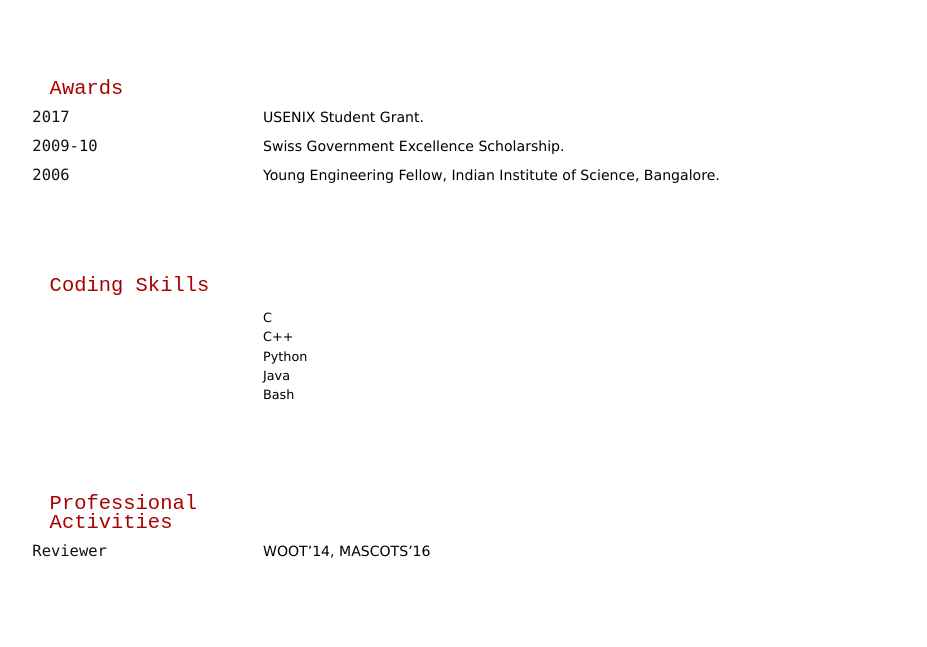
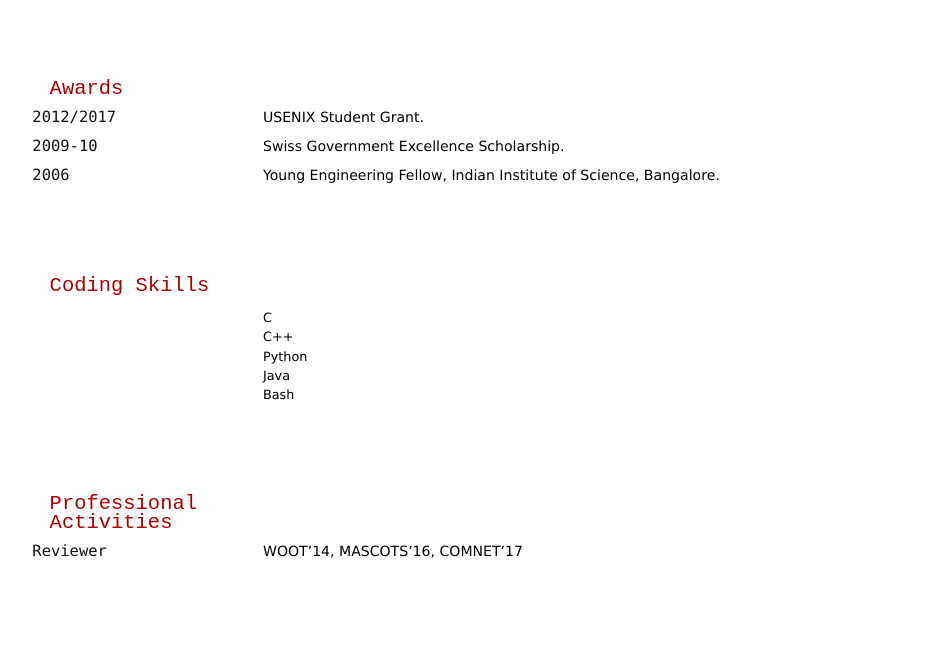
Before and after one commit to bshastry/bshastry.github.io, a Jekyll site: the page built from cv.md, in a window 1280 px wide. Shown: the part 742-1389 px from the top of the page, without its empty margins (168-1095 px from the left). Built offline with Jekyll 4.4.1, drawn with Linux system fonts in a browser that asks for light colours; nearby versions of some CDN libraries.

Commit message:
CV: Updated grants and reviewership

```diff
--- a/cv.md
+++ b/cv.md
@@ -58,7 +58,7 @@ __Intern__, Ittiam Systems Private Limited, Bangalore.
 ## Awards
 \\
 \\
-`2017`
+`2012/2017`
 USENIX Student Grant.
 
 `2009-10`
@@ -80,7 +80,7 @@ Young Engineering Fellow, Indian Institute of Science, Bangalore.
 \\
 \\
 `Reviewer`
-WOOT'14, MASCOTS'16
+WOOT'14, MASCOTS'16, COMNET'17
 
 ## Teaching
 \\
```
